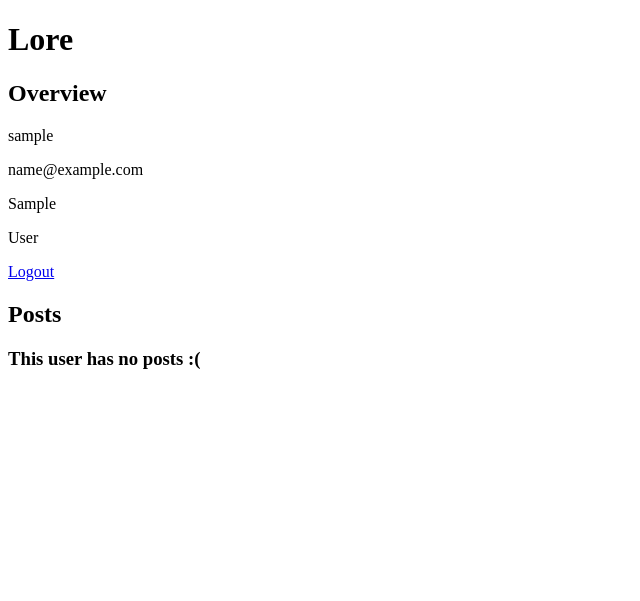
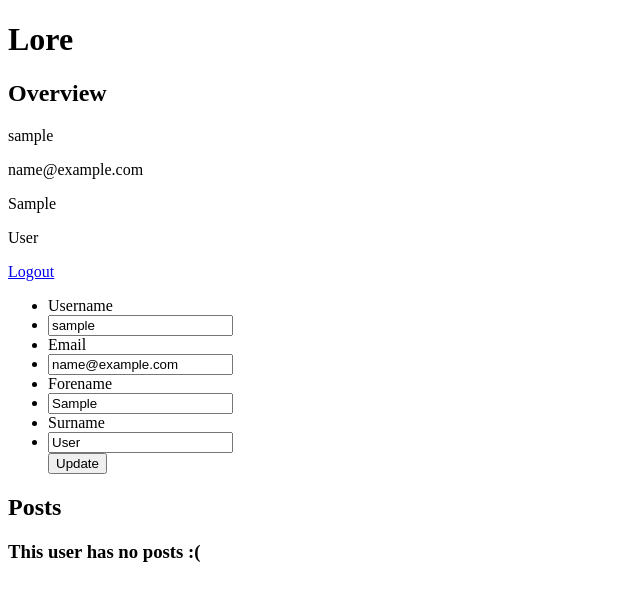
Before and after one commit to mushfikurr/edu-social-media, a Flask app: page /account in a window 1280 px wide. Shown: the top 601 px of the page, without its empty margins (0-640 px from the left). Run offline with Flask 2, Linux system fonts and the light colour scheme; the visitor is signed in with stand-in values (Sample User, id 1); data comes from the database, SQL or seed files in the repository; data that the repository does not hold is empty; parts of the project's set-up code (start-up, migrations or seed data) failed here and were passed over.

Commit message:
Half working account page with editing information.

```diff
--- a/lore/forms.py
+++ b/lore/forms.py
@@ -1,6 +1,8 @@
 from flask_wtf import FlaskForm
+from lore.models import User
 from wtforms import StringField, PasswordField, SubmitField, BooleanField
-from wtforms.validators import DataRequired, Length, Email, EqualTo
+from wtforms.validators import DataRequired, Length, Email, EqualTo, ValidationError
+from flask_login import current_user
 
 
 class RegisterForm(FlaskForm):
@@ -54,3 +56,44 @@ class LoginForm(FlaskForm):
         'Remember Me'
     )
     submit = SubmitField('Login')
+
+
+class UpdateAccountForm(FlaskForm):
+    """
+    Form used for updating account details
+    """
+    # Validators
+    name_validator = [DataRequired(), Length(max=256)]
+    # All fields
+    username = StringField(
+        'Username',
+        validators=[DataRequired(), Length(min=3, max=16)]
+    )
+    email = StringField(
+        'Email',
+        validators=[DataRequired(), Email()]
+    )
+    first_name = StringField(
+        'Forename',
+        validators=name_validator
+    )
+    last_name = StringField(
+        'Surname',
+        validators=name_validator
+    )
+    submit = SubmitField('Update')
+
+    # Custom Validation
+    def validate_username(self, username):
+        if username.data != current_user.username:
+            query_user = User.query.filter_by(username=username.data).first()
+            if query_user:
+                print('failed username validation')
+                raise ValidationError('That username is taken. Please try another one.')
+
+    def validate_email(self, email):
+        if email.data != current_user.email:
+            query_user = User.query.filter_by(username=email.data).first()
+            if query_user:
+                print('failed email validation')
+                raise ValidationError('That email address is taken. Please try another one.')
--- a/lore/models.py
+++ b/lore/models.py
@@ -25,6 +25,9 @@ class User(db.Model, UserMixin):
     posts = db.relationship('Post', backref='author', lazy=True)
 
     def __repr__(self):
+        """
+        Displays how User model is printed
+        """
         return f'User({self.username}, {self.email}, {self.first_name}, {self.last_name}, {self.password})'
 
 
--- a/lore/routes.py
+++ b/lore/routes.py
@@ -1,7 +1,7 @@
-from flask import render_template, redirect, url_for, flash
+from flask import render_template, redirect, url_for, flash, request
 from flask_login import current_user, login_required, login_user, logout_user
 from lore import app, db, bcrypt
-from lore.forms import RegisterForm, LoginForm
+from lore.forms import RegisterForm, LoginForm, UpdateAccountForm
 from lore.models import User, Post
 
 
@@ -71,25 +71,38 @@ def on_login(form):
         raise ValueError('Invalid credentials')
 
 
-@app.route('/account')
+def on_edit(form):
+    current_user.username = form.username.data
+    current_user.email = form.email.data
+    current_user.first_name = form.first_name.data
+    current_user.last_name = form.last_name.data
+
+    db.session.commit()
+    print('on edit')
+
+
+@app.route('/account', methods=['GET', 'POST'])
 @login_required
 def account():
     """
-    Endpooint for acc page.
+    Endpoint for acc page.
     Requires to be logged in.
     """
+    print('post request rec')
     posts = current_user.posts
-    return render_template('account.html', posts=posts)
+    form = UpdateAccountForm()
 
-
-@app.route('/logout', methods=['GET', 'POST'])
-@login_required
-def logout():
-    """
-    Endpoint for logging out.
-    """
-    logout_user()
-    return redirect(url_for('home'))
+    if form.validate_on_submit():
+        print('validated form')
+        on_edit(form)
+        return redirect(url_for('account'))
+    elif request.method == 'GET':
+        print('this is a get request')
+        form.username.data = current_user.username
+        form.email.data = current_user.email
+        form.first_name.data = current_user.first_name
+        form.last_name.data = current_user.last_name
+    return render_template('account.html', form=form, posts=posts)
 
 
 @app.route('/login', methods=['GET', 'POST'])
@@ -109,3 +122,14 @@ def login():
         form=login_form,
         title='Login'
     )
+
+
+@app.route('/logout', methods=['GET', 'POST'])
+@login_required
+def logout():
+    """
+    Endpoint for logging user out.
+    Cleans up 'Remember Me' session
+    """
+    logout_user()
+    return redirect(url_for('home'))
--- a/lore/templates/account.html
+++ b/lore/templates/account.html
@@ -7,6 +7,32 @@
     <p>{{ current_user.first_name }}</p>
     <p>{{ current_user.last_name }}</p>
     <a href="{{ url_for('logout') }}">Logout</a>
+    <!-- Edit Account Information -->
+    <form method="POST">
+        <ul>
+            <li>{{ form.username.label }}</li>
+            <li>{{ form.username }}</li>
+            {% for error in form.username.errors %}
+                {{ error }}
+            {% endfor %}
+            <li>{{ form.email.label }}</li>
+            <li>{{ form.email }}</li>
+            {% for error in form.email.errors %}
+                {{ error }}
+            {% endfor %}
+            <li>{{ form.first_name.label }}</li>
+            <li>{{ form.first_name }}</li>
+            {% for error in form.first_name.errors %}
+                {{ error }}
+            {% endfor %}
+            <li>{{ form.last_name.label }}</li>
+            <li>{{ form.last_name }}</li>
+            {% for error in form.last_name.errors %}
+                {{ error }}
+            {% endfor %}
+            {{ form.submit }}
+        </ul>
+    </form>
     <!-- Posts -->
     <h2>Posts</h2>
     {% if posts %}
```
